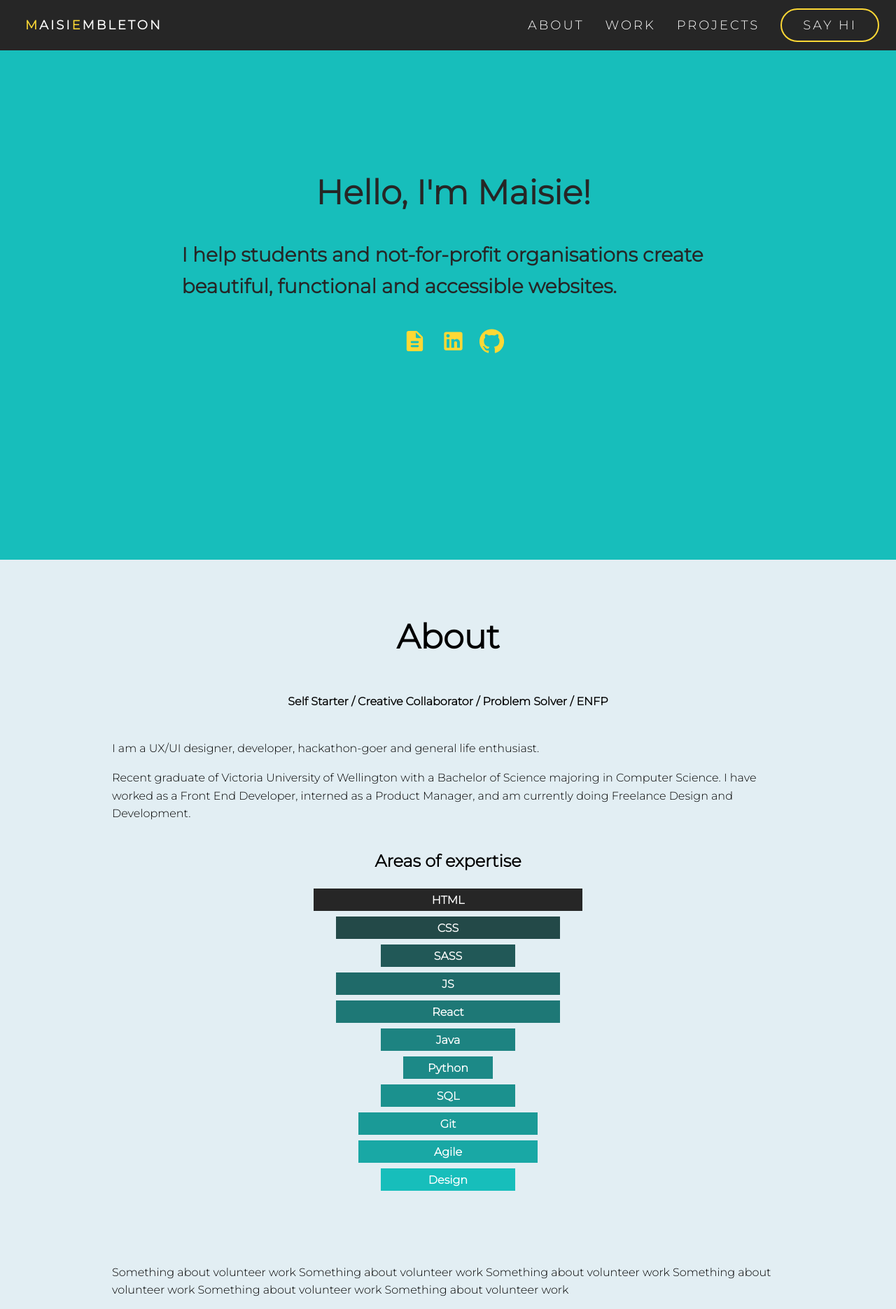
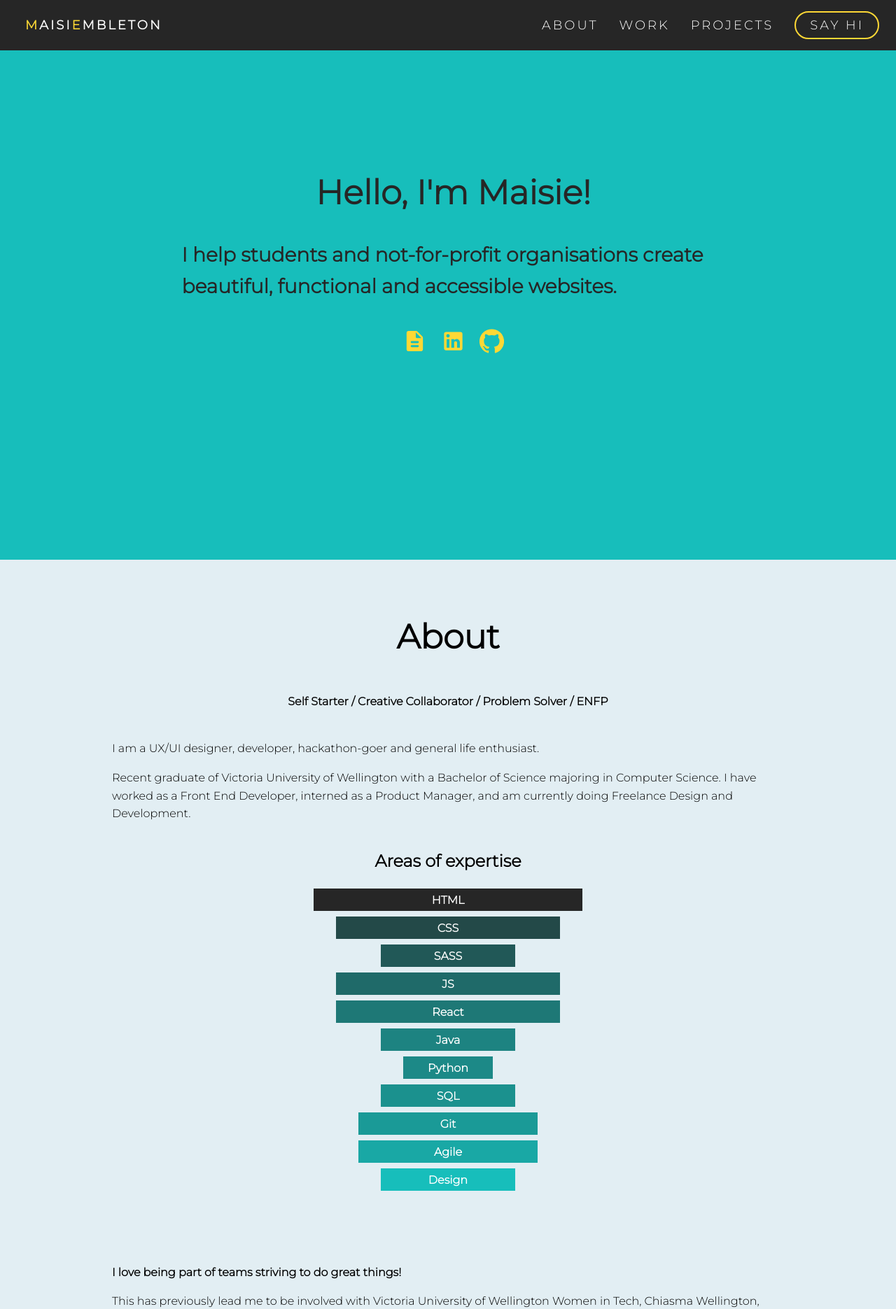
Before and after one commit to maisiembleton/maisiembleton.github.io, a React (Create React App) app: page / in a window 1280 px wide. Shown: the top 1871 px of the page at 70% size. Built offline with nearby package versions, Linux system fonts and the light colour scheme.

Commit message:
changed button styles and about content

```diff
--- a/src/components/NavigationBar/NavigationBar.js
+++ b/src/components/NavigationBar/NavigationBar.js
@@ -11,8 +11,8 @@ const StyledButtonLink = withStyles({
     borderRadius: 50,
     border: "2px solid #fdd835",
     color: "#fff",
-    height: 48,
-    padding: "0 30px",
+    height: 40,
+    padding: "0 20px",
     fontFamily: "Montserrat, sans-serif",
     fontSize: "18px",
     "&:hover": {
--- a/src/en-NZ.js
+++ b/src/en-NZ.js
@@ -5,13 +5,16 @@ import { withStyles } from "@material-ui/core/styles";
 const ResumeButtonLink = withStyles({
   root: {
     border: "2px solid #fdd835",
-    background: "#fdd835",
+    fontWeight: "600",
     color: "#262626",
     height: 30,
     padding: "0 5px",
     fontFamily: "Montserrat, sans-serif",
-    fontSize: "16px",
+    fontSize: "15px",
     textTransform: "lowercase",
+    "&:hover": {
+      background: "#fdd835",
+    },
   },
 })(Button);
 
@@ -33,7 +36,14 @@ export default {
         </center>
       </>
     ),
-    // TODO put cv in
+
+    ilove: (
+      <>
+        <strong>I love being part of teams striving to do great things!</strong>
+      </>
+    ),
+    thisHas:
+      "This has previously lead me to be involved with Victoria University of Wellington Women in Tech, Chiasma Wellington, Amnesty International - Victoria University of Wellington’s branch and Victoria University of Wellington Student Association (VUWSA) as a Class Representative.",
     check: (
       <>
         Check out my{" "}
--- a/src/sections/About/AboutSection.js
+++ b/src/sections/About/AboutSection.js
@@ -8,7 +8,8 @@ import SkillsGraph from "../../components/SkillsGraph/SkillsGraph";
 const content = [strings.about.self, strings.about.iam, strings.about.recent];
 
 const bottomContent = [
-  "Something about volunteer work Something about volunteer work Something about volunteer work Something about volunteer work Something about volunteer work Something about volunteer work",
+  strings.about.ilove,
+  strings.about.thisHas,
   strings.about.check,
 ];
 
```
